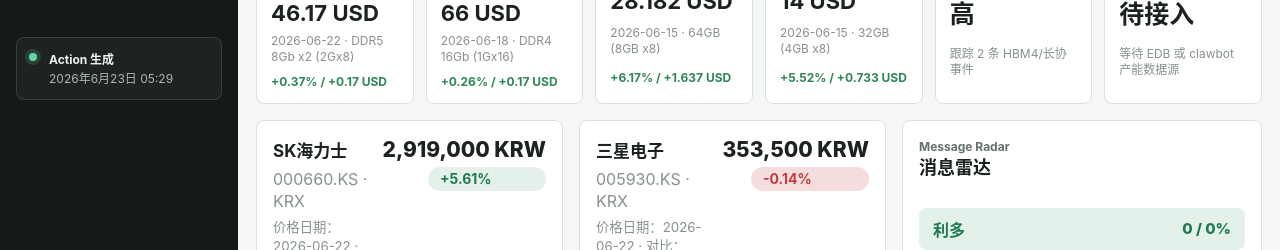
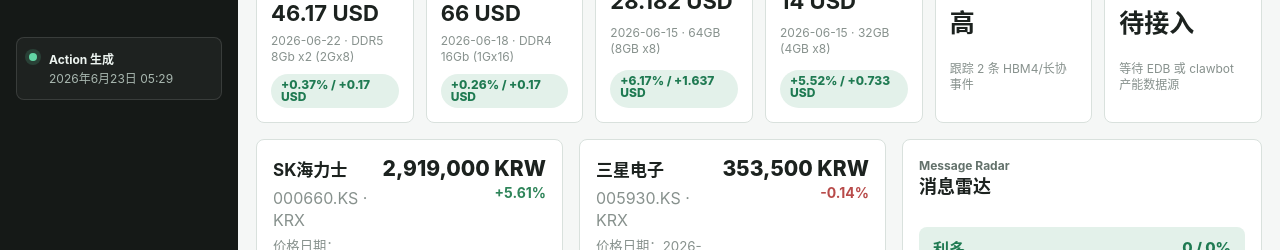
Before and after one commit to Jareddeng/memory-visualization-dashboard, a React (Vite) app: page / in a window 1280 px wide. Shown: the part 388-638 px from the top of the page. Built offline with nearby package versions, Linux system fonts and the light colour scheme.

Commit message:
Move change badge styling to price cards

```diff
--- a/src/main.tsx
+++ b/src/main.tsx
@@ -827,7 +827,7 @@
         </div>
         <div className="overview-stock-price">
           {stock.close.toLocaleString()} {stock.currency}
-          <b className={`change-badge ${stock.change_pct > 0 ? "bullish" : stock.change_pct < 0 ? "bearish" : "neutral"}`}>{stock.change_pct > 0 ? "+" : ""}{stock.change_pct}%</b>
+          <b className={`stock-change-text ${stock.change_pct > 0 ? "up" : stock.change_pct < 0 ? "down" : "neutral"}`}>{stock.change_pct > 0 ? "+" : ""}{stock.change_pct}%</b>
         </div>
       </div>
       <div className="overview-stock-chart">
@@ -948,7 +948,7 @@
       <span>{snapshot.label}</span>
       <strong>{formatPrice(snapshot.price)} {snapshot.unit}</strong>
       <p>{snapshot.date} · {snapshot.spec}</p>
-      <b className={snapshot.changePct >= 0 ? "up" : "down"}>
+      <b className={`price-change-badge ${snapshot.changePct > 0 ? "bullish" : snapshot.changePct < 0 ? "bearish" : "neutral"}`}>
         {sign}{snapshot.changePct.toFixed(2)}% / {sign}{formatPrice(snapshot.change)} {snapshot.unit}
       </b>
     </article>
--- a/src/styles.css
+++ b/src/styles.css
@@ -511,6 +511,30 @@
   font-size: 12px;
 }
 
+.price-change-badge {
+  width: fit-content;
+  max-width: 100%;
+  border-radius: 999px;
+  padding: 5px 10px;
+  line-height: 1;
+  font-weight: 850;
+}
+
+.price-change-badge.bullish {
+  color: #1f7a52;
+  background: #e3f1ea;
+}
+
+.price-change-badge.bearish {
+  color: #bd3f3f;
+  background: #f6dddd;
+}
+
+.price-change-badge.neutral {
+  color: #2f6b9b;
+  background: #deebf5;
+}
+
 .warning {
   display: flex;
   align-items: center;
@@ -599,32 +623,15 @@
   text-align: right;
 }
 
-.overview-stock-price b {
-  font-size: 14px;
-}
-
-.change-badge {
-  min-width: 118px;
-  border-radius: 999px;
-  padding: 5px 12px;
-  text-align: left;
+.stock-change-text {
+  width: fit-content;
+  justify-self: end;
   font-size: 14px;
   line-height: 1;
 }
 
-.change-badge.bullish {
-  color: #1f7a52;
-  background: #e3f1ea;
-}
-
-.change-badge.bearish {
-  color: #bd3f3f;
-  background: #f6dddd;
-}
-
-.change-badge.neutral {
-  color: #2f6b9b;
-  background: #deebf5;
+.stock-change-text.neutral {
+  color: var(--blue);
 }
 
 .overview-stock-chart,
```
